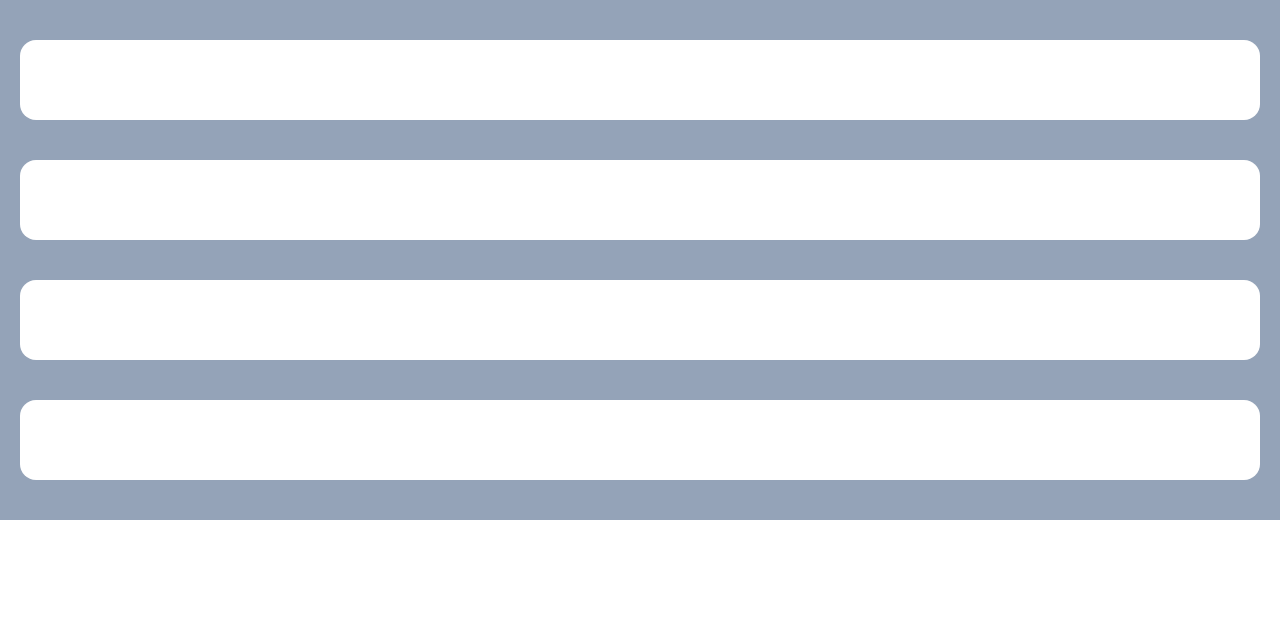
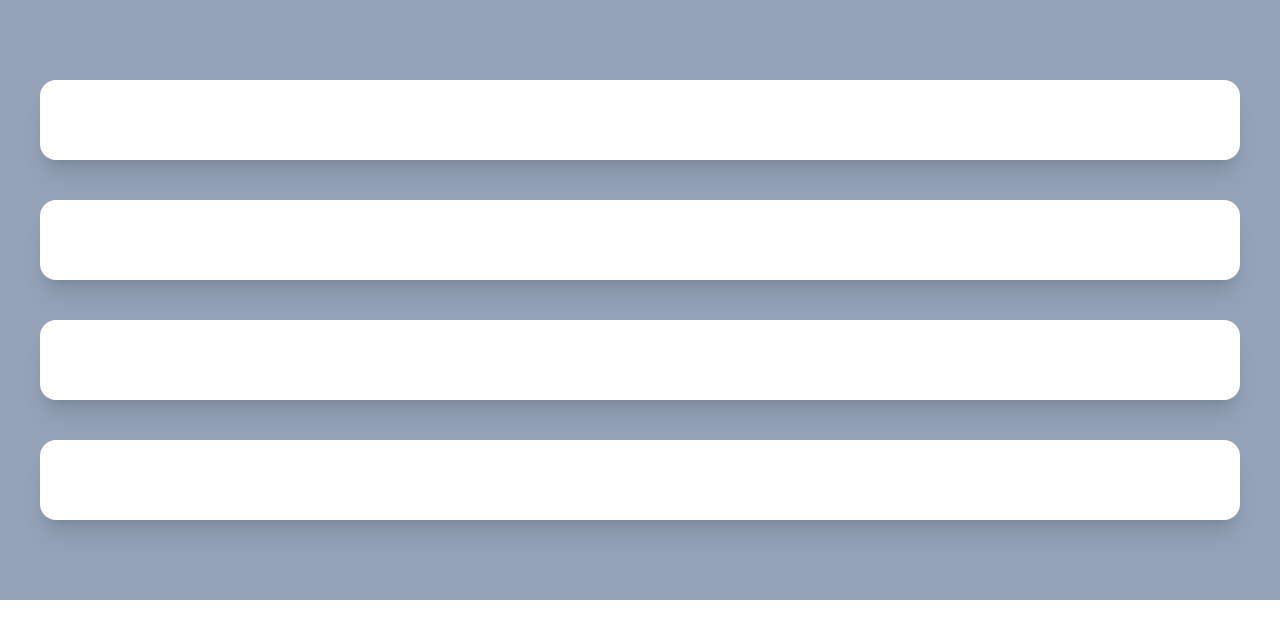
Before and after one commit to blkluv/next_carrot_market, a Next.js app: page / in a window 1280 px wide. Shown: the top 638 px of the page. Built offline with nearby package versions, Linux system fonts and the light colour scheme.

Commit message:
그림자 효과 주기

```diff
--- a/src/pages/index.tsx
+++ b/src/pages/index.tsx
@@ -2,11 +2,11 @@ import type { NextPage } from "next";
 
 const Home: NextPage = () => {
   return (
-    <div className="grid gap-10 px-5 py-10 bg-slate-400">
-      <div className="p-10 bg-white rounded-2xl"></div>
-      <div className="p-10 bg-white rounded-2xl"></div>
-      <div className="p-10 bg-white rounded-2xl"></div>
-      <div className="p-10 bg-white rounded-2xl"></div>
+    <div className="grid gap-10 px-10 py-20 bg-slate-400">
+      <div className="p-10 bg-white shadow-xl rounded-2xl"></div>
+      <div className="p-10 bg-white shadow-xl rounded-2xl"></div>
+      <div className="p-10 bg-white shadow-xl rounded-2xl"></div>
+      <div className="p-10 bg-white shadow-xl rounded-2xl"></div>
     </div>
   );
 };
```
